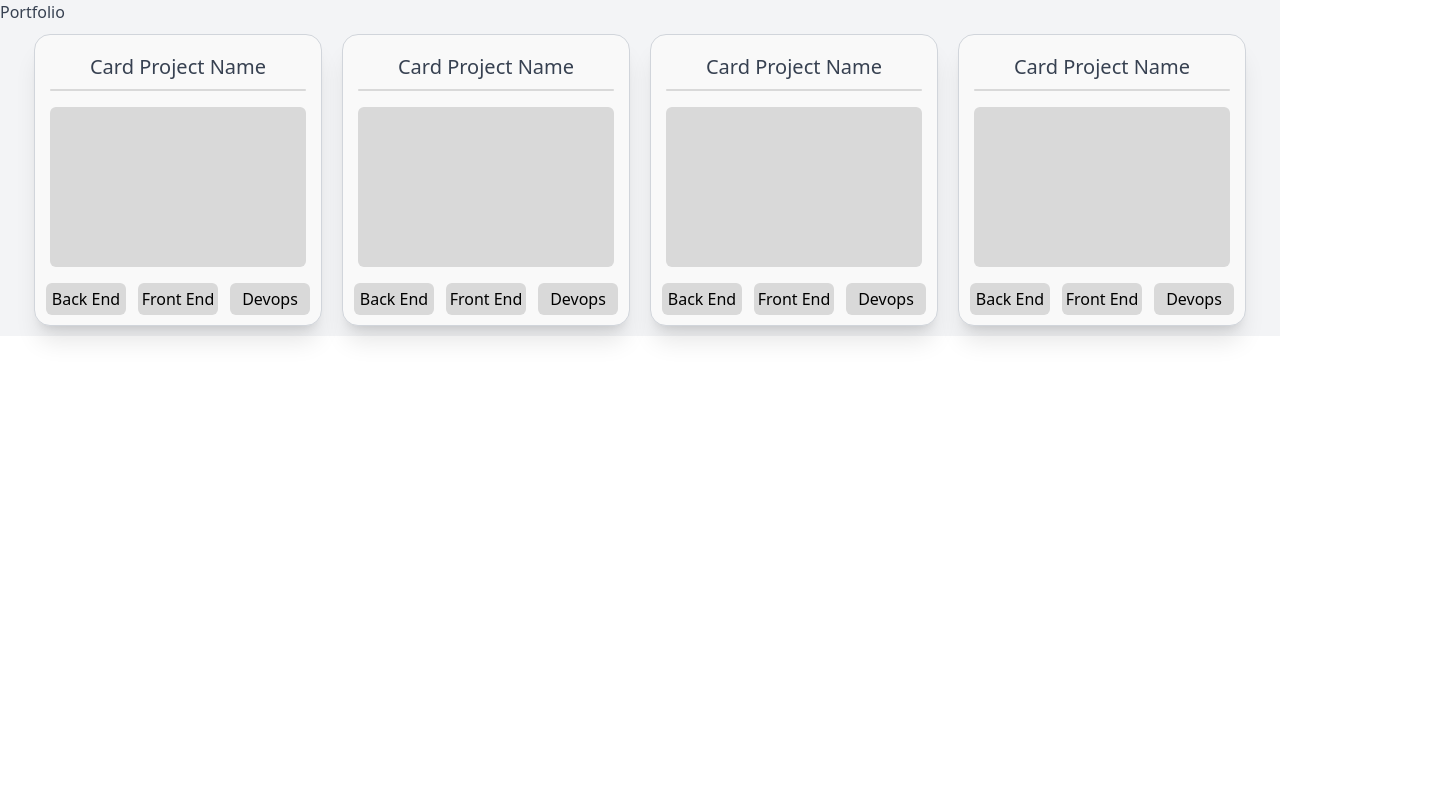
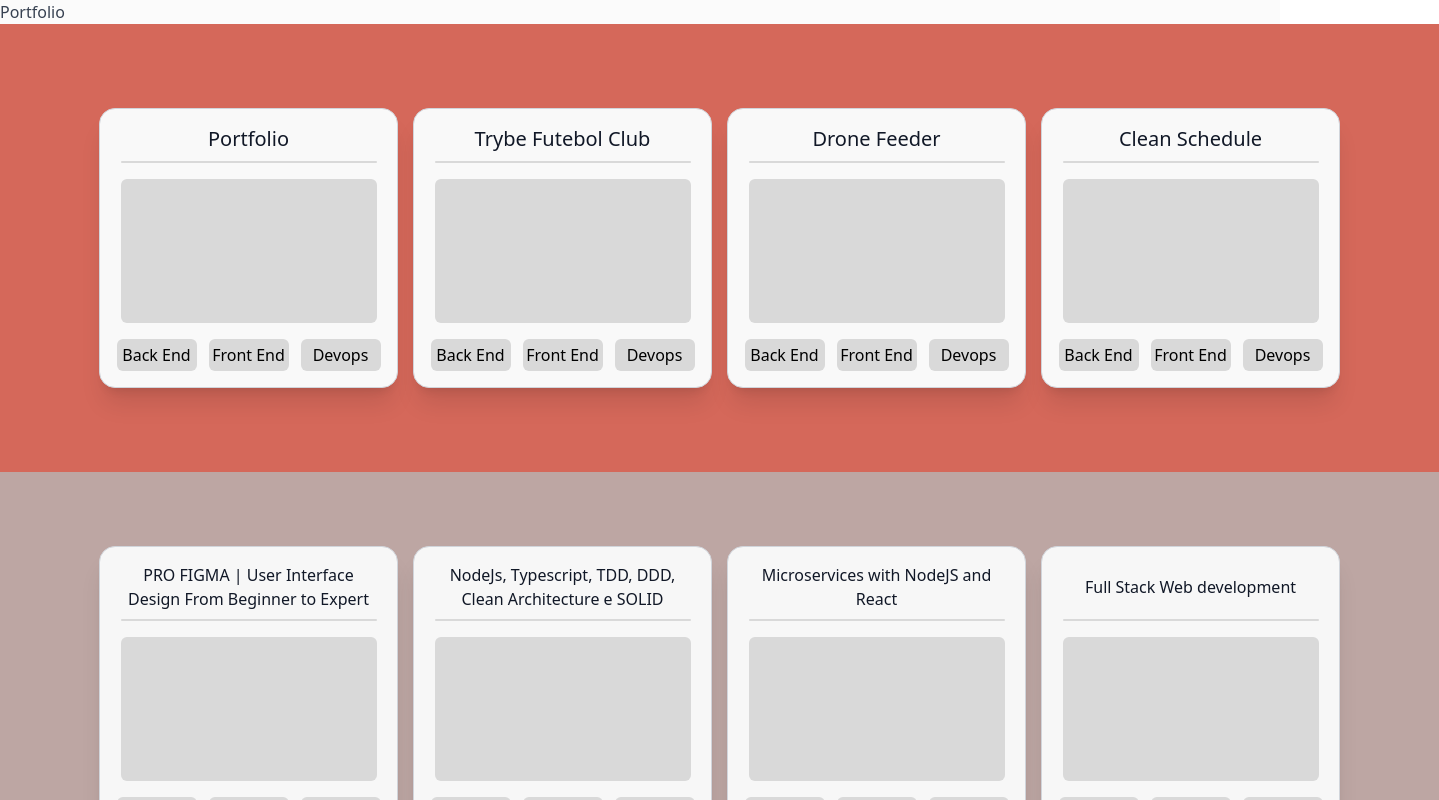
Before and after one commit to felipemalli/portfolio, a React (Vite) app: page / in a window 1280 px wide. Shown: the top 800 px of the page, 1439 px wide, since content can reach past the window. Built offline with nearby package versions, Linux system fonts and the light colour scheme.

Commit message:
feat: create course area and project area

```diff
--- a/src/App.tsx
+++ b/src/App.tsx
@@ -1,15 +1,22 @@
 import { useState } from 'react'
-import CardSection from './components/CardSection'
+import CourseArea from './components/CourseArea'
+import ProjectArea from './components/ProjectArea'
 
 function App() {
   const [count, setCount] = useState(0)
 
   return (
-    <div className="bg-gray-100">
-      <p className="text-gray-700">
-        Portfolio
-      </p>
-      <CardSection></CardSection>
+    <div className="bg-[#fbfbfb] h-screen">
+      <header></header>
+      <main>
+        <p className="text-gray-700">
+          Portfolio
+        </p>
+        <section>
+          <ProjectArea></ProjectArea>
+          <CourseArea></CourseArea>
+        </section>
+      </main>
     </div>
   )
 }
--- a/src/components/CardSection.tsx
+++ /dev/null
@@ -1,13 +0,0 @@
-import ProjectCard from './ProjectCard'
-
-export default function CardSection() {
-
-  return (
-    <section className='flex justify-center '>
-      <ProjectCard></ProjectCard>
-      <ProjectCard></ProjectCard>
-      <ProjectCard></ProjectCard>
-      <ProjectCard></ProjectCard>
-    </section>
-  )
-}
--- /dev/null
+++ b/src/components/CourseArea.tsx
@@ -0,0 +1,13 @@
+import { Card } from './Card'
+
+export default function CourseArea() {
+
+  return (
+    <div className='flex justify-center items-center gap-[0.938rem] bg-[#bda6a3] w-[89.938rem] h-[28rem] m-auto'>
+      <Card type='course' name='PRO FIGMA | User Interface Design From Beginner to Expert'></Card>
+      <Card type='course' name='NodeJs, Typescript, TDD, DDD, Clean Architecture e SOLID'></Card>
+      <Card type='course' name='Microservices with NodeJS and React'></Card>
+      <Card type='course' name='Full Stack Web development'></Card>
+    </div>
+  )
+}
--- /dev/null
+++ b/src/components/ProjectArea.tsx
@@ -0,0 +1,13 @@
+import { Card } from './Card'
+
+export default function ProjectArea() {
+
+  return (
+    <div className='flex justify-center items-center gap-[0.938rem] bg-[#D5685A] w-[89.938rem] h-[28rem] m-auto'>
+      <Card type='project' name='Portfolio'></Card>
+      <Card type='project' name='Trybe Futebol Club'></Card>
+      <Card type='project' name='Drone Feeder'></Card>
+      <Card type='project' name='Clean Schedule'></Card>
+    </div>
+  )
+}
--- a/src/components/ProjectCard.tsx
+++ /dev/null
@@ -1,25 +0,0 @@
-export default function ProjectCard() {
-
-  return (
-    <div className="flex flex-col w-72 p-2.5 m-2.5 bg-[#f9f9f9] content-between items-center shadow-xl border rounded-2xl border-gray-300">
-      <p className="text-gray-700 m-2 font-medium text-xl">
-        Card Project Name
-      </p>
-      <hr className="w-64 h-0.5 bg-[#d9d9d9] border-0 rounded"></hr>
-      <div className="w-64 h-40 my-4 bg-[#d9d9d9] rounded-md">
-        <img></img>
-      </div>
-      <div className="flex space-x-3">
-        <button className="w-20 h-8 bg-[#d9d9d9] rounded-md">
-          Back End
-        </button>
-        <button className="w-20 h-8 bg-[#d9d9d9] rounded-md">
-          Front End
-        </button>
-        <button className="w-20 h-8 bg-[#d9d9d9] rounded-md">
-          Devops
-        </button>
-      </div>
-    </div>
-  )
-}
```
